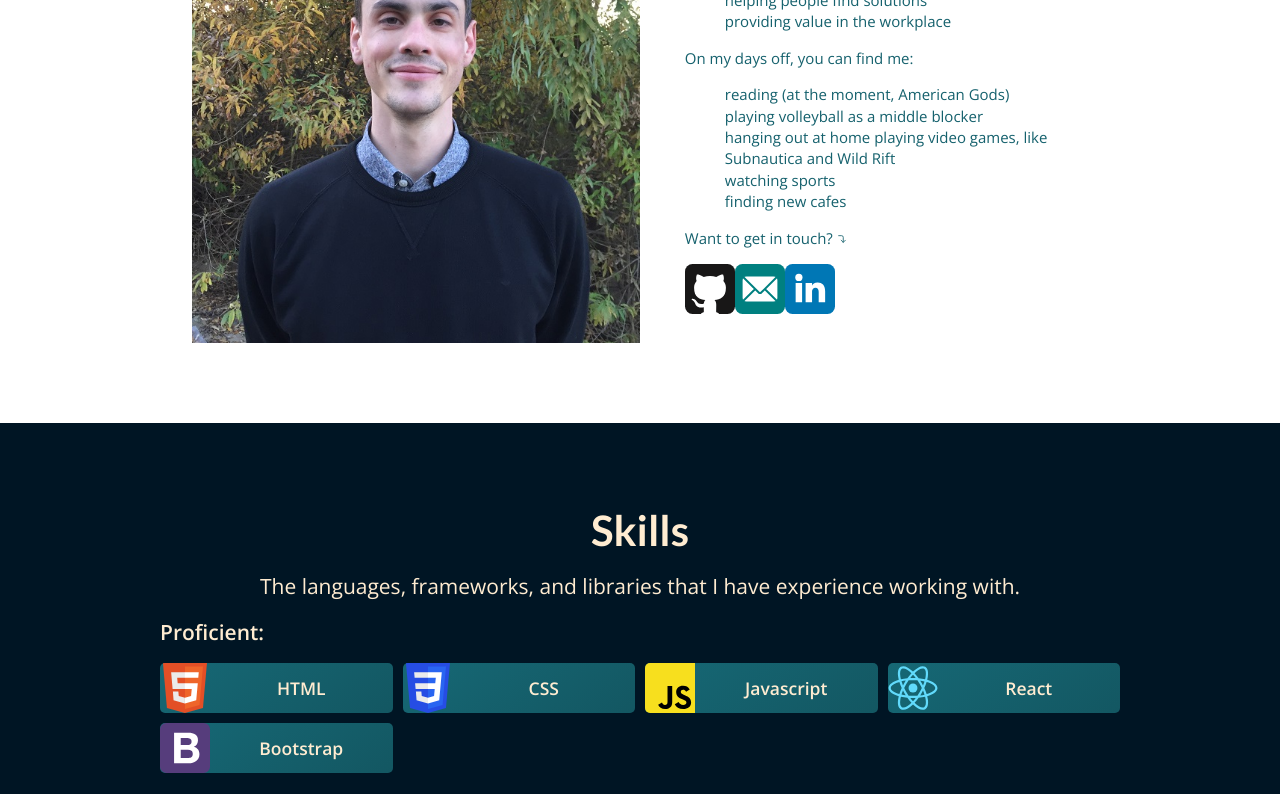
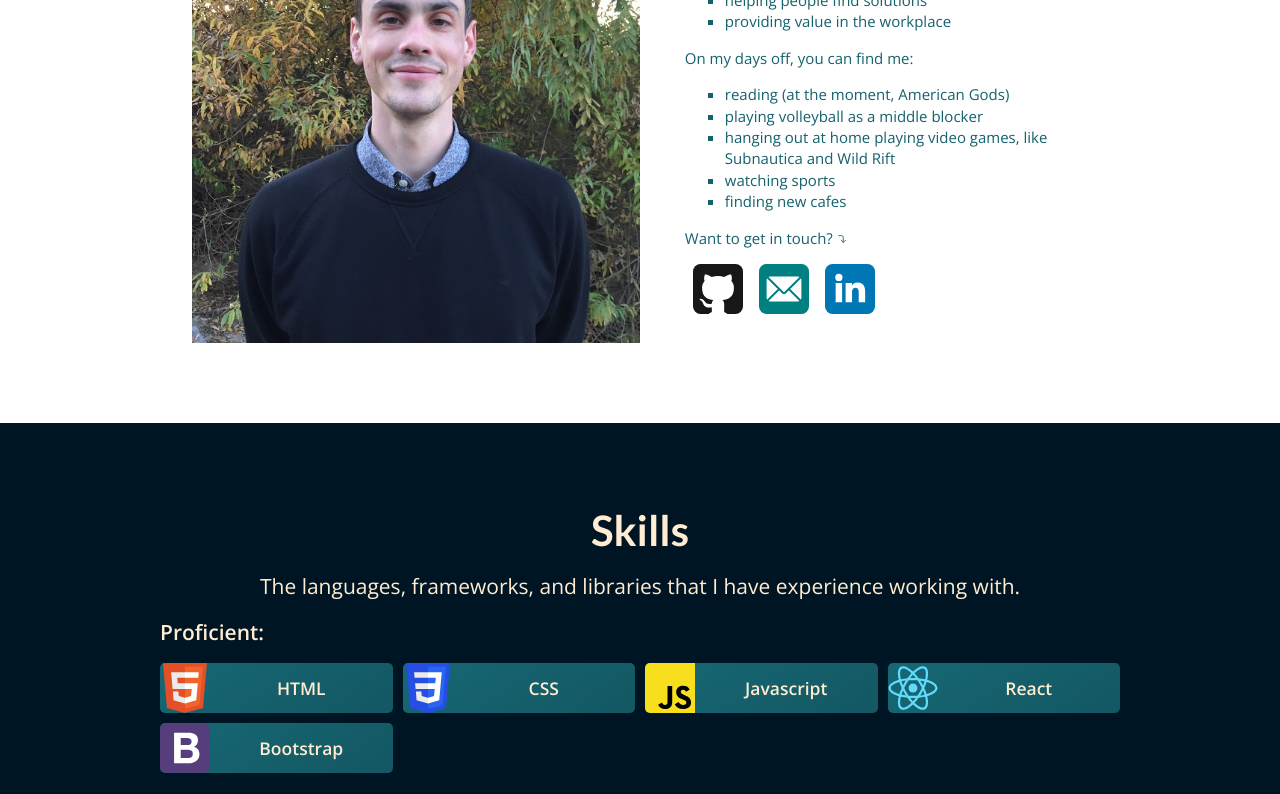
Before and after one commit to lukegronert/lukegronert.github.io, a React (Create React App) app: page / in a window 1280 px wide. Shown: the part 1171-1965 px from the top of the page. Built offline with nearby package versions, Linux system fonts and the light colour scheme.

Commit message:
Changed list-style for about section to square bullets. Added margin to the social icons in about.

```diff
--- a/src/styles/about.css
+++ b/src/styles/about.css
@@ -35,6 +35,7 @@
 .social-icon {
   height: 50px;
   width: 50px;
+  margin: 0 2%;
 }
 
 .small-icon {
@@ -42,7 +43,7 @@
 }
 
 li {
-  list-style: none;
+  list-style: square;
 }
 
 @media screen and (min-width: 900px) {
```
Also changed, not shown: src/components/About.js (+5 -5 lines).
